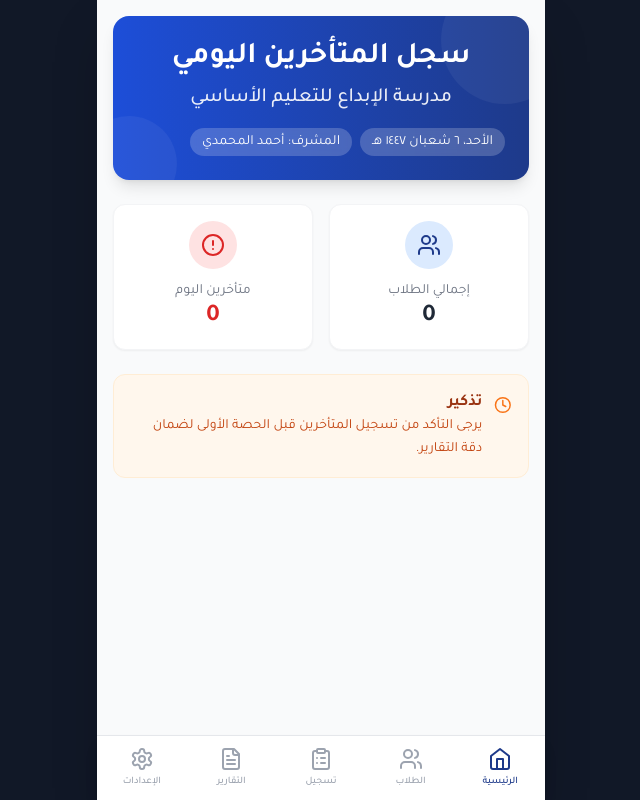
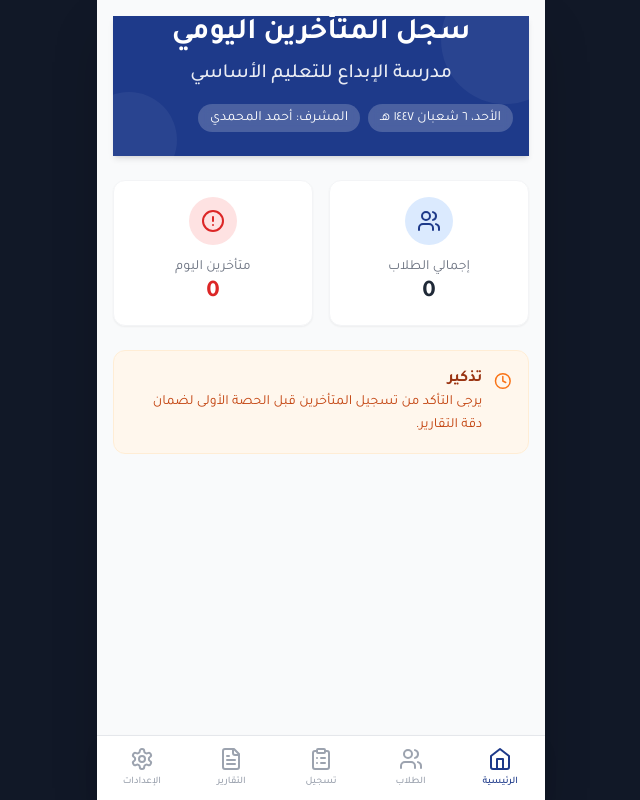
Before and after one commit to alzaabi555/Student-lateness-record, a React (Vite) app: page / in a window 1280 px wide. Shown: the whole page, without its empty margins (319-959 px from the left). Built offline with nearby package versions, Linux system fonts and the light colour scheme.

Commit message:
Update HomeView.tsx

```diff
--- a/components/HomeView.tsx
+++ b/components/HomeView.tsx
@@ -19,7 +19,7 @@ export const HomeView: React.FC<HomeViewProps> = ({ settings, students, records
   return (
     <div className="p-4 space-y-6 pb-20">
       {/* Header Card */}
-      <div className="bg-gradient-to-l from-primary to-blue-700 rounded-2xl p-6 text-white shadow-lg relative overflow-hidden">
+      <div className="fixed md:sticky top-0 z-40 md:z-30 bg-[#1e3a8a] text-white shadow-lg px-4 pt-[env(safe-area-inset-top)] pb-6 transition-all duration-300 rounded-b-[2.5rem] md:rounded-none md:shadow-md w-full md:w-auto left-0 right-0 md:left-auto md:right-auto">
 
         {/* Background Decorative Circles */}
         <div className="absolute top-0 right-0 w-32 h-32 bg-white/5 rounded-full -mr-10 -mt-10 pointer-events-none"></div>
```
